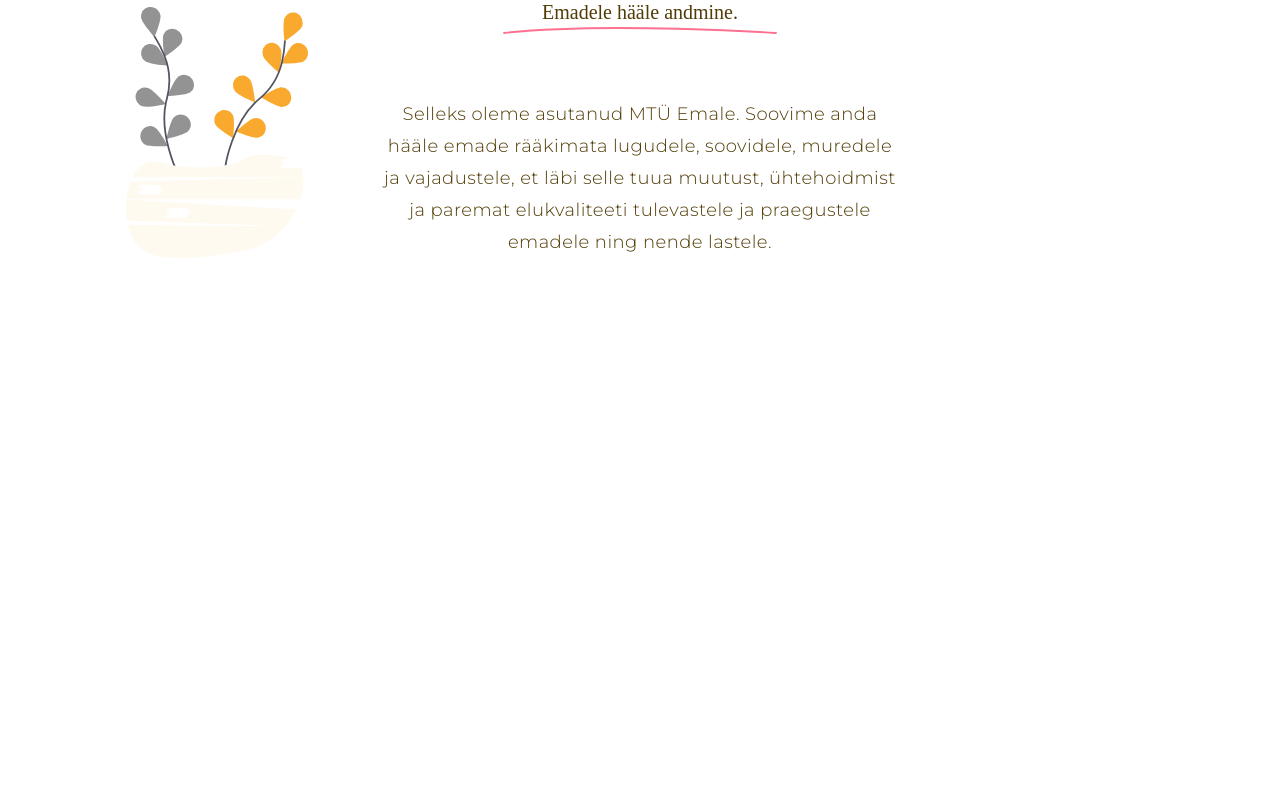
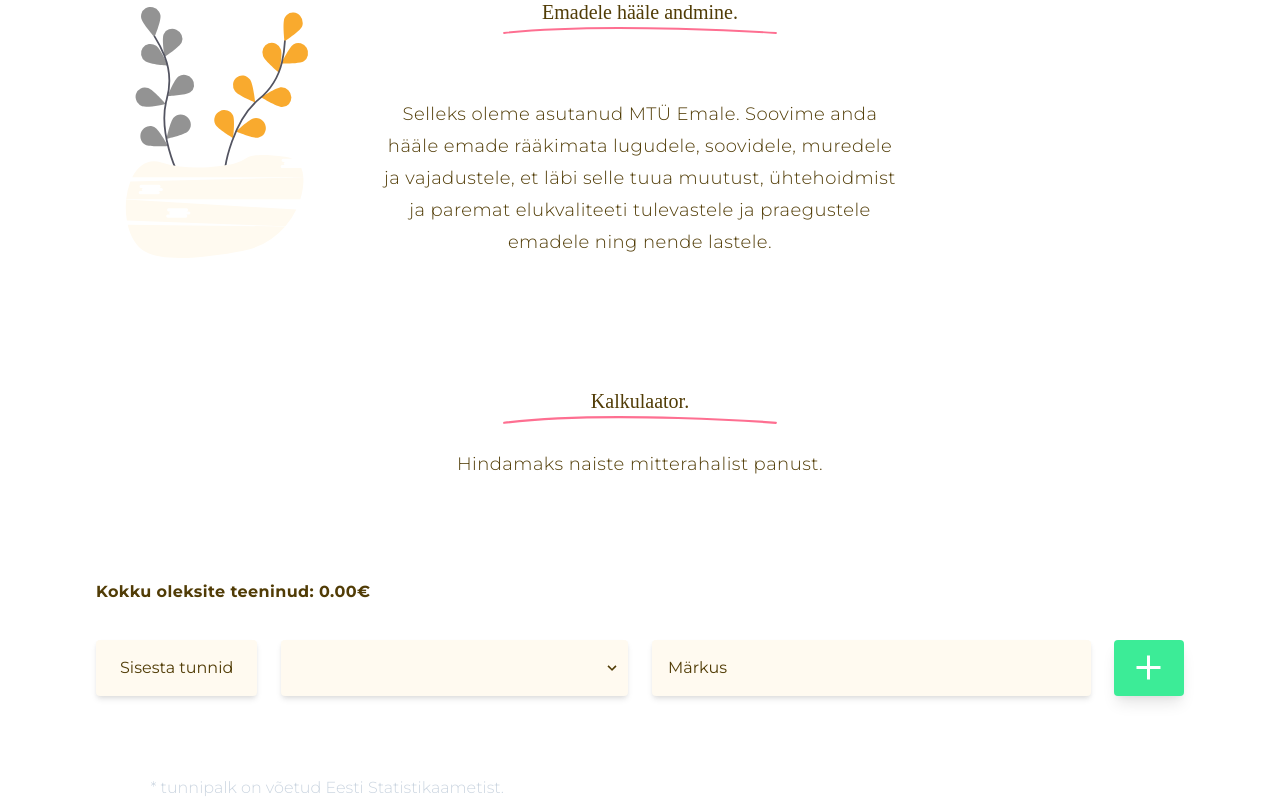
Before and after one commit to kuressaareametikool/emale, a Vue app: page / in a window 1280 px wide. Shown: the part 2438-3238 px from the top of the page. Before the commit the page ends 2728 px from the top, so only its background shows below. Built offline with nearby package versions, Linux system fonts and the light colour scheme; a web font is replaced by a local one.

Commit message:
calculator component

```diff
--- a/src/App.vue
+++ b/src/App.vue
@@ -5,6 +5,7 @@
     <Motivation />
     <Concern />
     <Solution />
+    <Calculator />
   </div>
 </template>
 
@@ -14,6 +15,7 @@
 import Motivation from "./components/Motivation.vue";
 import Concern from "./components/Concern.vue";
 import Solution from "./components/Solution.vue";
+import Calculator from "./components/Calculator.vue"
 
 export default {
   name: "App",
@@ -22,7 +24,8 @@
     Header,
     Motivation,
     Concern,
-    Solution
+    Solution,
+    Calculator
   }
 };
 </script>
--- /dev/null
+++ b/src/components/Calculator.vue
@@ -0,0 +1,189 @@
+<template >
+  <section id="calculator-section" class="mt-32 font-sans font-light text-brown">
+    <div class="mb-6">
+      <h1 class="font-serif text-center text-xl">Kalkulaator.</h1>
+      <img class="mx-auto" src="../assets/heading-line.svg" alt="Line under heading" />
+    </div>
+    <div class="lg:mb-24 sm:mb-8">
+      <p
+        class="tracking-wide text-center leading-8 sm:mx-auto sm:max-w-lg sm:text-lg"
+      >Hindamaks naiste mitterahalist panust.</p>
+    </div>
+    <div class="container">
+      <p
+        class="font-bold font-sans mb-8 tracking-wide leading-6 sm:text-left lg:text-left leading-8"
+      >Kokku oleksite teeninud: <span> {{total.toFixed(2)}}€ </span></p>
+
+      <div id="calc-container">
+        <form class="w-full">
+          <div class="flex flex-wrap -mx-3 mb-6">
+            <div class="lg:order-1 md:order-1 order-3 lg:w-2/12 md:w-5/12 w-9/12 px-3 mb-6 md:mb-0">
+              <input
+                class="appearance-none block w-full bg-yellow-light shadow-md text-gray-700 text-center rounded py-3 px-4 mb-3 leading-8 focus:outline-none placeholder-brown"
+                id="input-hours"
+                v-model="item.hours"
+                type="text"
+                placeholder="Sisesta tunnid"
+              />
+            </div>
+            <div class="lg:order-2 md:order-2 order-1 w-full lg:w-4/12 md:w-7/12 px-3 mb-6 md:mb-0">
+              <div class="relative">
+                <select
+                  class="block appearance-none w-full bg-yellow-light shadow-md text-brown py-3 px-4 pr-8 rounded focus:outline-none leading-8"
+                  id="input-occupation"
+                  v-model="item.occupation"
+                >
+                  <option v-for="(occupation, index) in occupations" :key="index" :value="occupation">{{occupation.name}}</option>
+                </select>
+                <div
+                  class="pointer-events-none absolute inset-y-0 right-0 flex items-center px-2 text-gray-700"
+                >
+                  <svg
+                    class="fill-current h-4 w-4"
+                    xmlns="http://www.w3.org/2000/svg"
+                    viewBox="0 0 20 20"
+                  >
+                    <path
+                      d="M9.293 12.95l.707.707L15.657 8l-1.414-1.414L10 10.828 5.757 6.586 4.343 8z"
+                    />
+                  </svg>
+                </div>
+              </div>
+            </div>
+            <div
+              class="lg:order-3 md:order-3 order-2 w-full lg:w-5/12 md:w-10/12 md:mt-8 mb-8 lg:mt-0 px-3"
+            >
+              <input
+                class="appearance-none block w-full bg-yellow-light shadow-md text-brown rounded py-3 px-4 leading-8 focus:outline-none placeholder-brown"
+                id="input-comments"
+                v-model="item.comment"
+                type="text"
+                placeholder="Märkus"
+              />
+            </div>
+            <div class="order-4 w-3/12 md:w-2/12 lg:w-1/12 px-3">
+              <button
+                id="input-btn"
+                @click.prevent="add(item)"
+                class="focus:outline-none float-right bg-green lg:mt-0 md:mt-8 rounded transform hover:-translate-y-1 hover:scale-110 shadow text-white flex justify-center items-center shadow-lg"
+              >
+                <svg
+                  class="stroke-current"
+                  width="27" height="27"
+                  stroke-width="3"
+                  xmlns="http://www.w3.org/2000/svg"
+                >
+                  <path class="a" d="M13.5 1.5v24M25.5 13.5h-24" />
+                </svg>
+              </button>
+            </div>
+          </div>
+        </form>
+        <div class="container">
+           <div class= "w-full flex items-center border-t border-gray h-16 " v-for="(item,index) in budget" :key="index">
+             <div class="md:w-1/12 w-2/12 text-center font-bold leading-10 overflow-hidden">{{item.hours}}h</div>
+             <div class="md:w-3/12 w-5/12 text-center font-normal leading-10 overflow-hidden">{{item.occupation.name}}</div>
+             <div class="md:w-5/12 w-0 invisible md:visible text-center leading-8 overflow-hidden">{{item.comment}}</div>
+             <div class="md:w-2/12 w-3/12 text-center font-bold leading-10 overflow-hidden">{{(item.hours*(item.occupation.rate*1.654321)).toFixed(2)}}€</div>
+             <div class="md:w-1/12 w-2/12  text-center transform hover:-translate-y-1 hover:scale-110 px-2">
+             <button id="delete-btn"
+              @click="remove(index)"
+              class="flex items-center justify-center text-white bg-red rounded h-10">
+               <svg class="fill-current" xmlns="http://www.w3.org/2000/svg"
+               width="17.154"
+               height="21.176">
+               <path class="a" d="M.497 8.13c.08.083 2.486 12.546 2.486 12.546h9.3L15.655 8.13z"/>
+               <path class="b" d="M3.219 10.758l1.681 8.1M7.993 10.878l.004 8.063M13.064 10.818l-2.18 7.98"/>
+               <path class="a" d="M16.016 6.772L1.222 2.098S4.29.293 9.11 1.934a13.907 13.907 0 016.906 4.838z"/></svg>
+             </button>
+             </div>
+           </div>
+           <div>
+             <p class="text-gray mt-12">* tunnipalk on võetud Eesti Statistikaametist.</p>
+           </div>
+        </div>
+      </div>
+    </div>
+  </section>
+</template>
+
+<script>
+
+export default {
+
+  computed:{
+    total(){
+     if(this.budget.length) {return this.budget.reduce((acc,item)=>{
+        return acc= acc + item.hours*(item.occupation.rate*1.654321)
+
+      },0)}
+      return 0
+    }
+  },
+  data(){
+    return{
+      budget: [],
+      occupations: [
+        {name:"Lapsehoidja", rate:2.96},
+        {name:"Ettelugeja", rate:4.33},
+        {name:"Kokk", rate:4.52},
+        {name:"Ettekandja", rate:4.62},
+        {name:"Koristaja", rate:2.67},
+        {name:"Nõudepesija", rate:2.69},
+        {name:"Med.õde", rate:5.32},
+        {name:"Hooldaja", rate:2.96},
+        {name:"Nõustaja/Psühholoog", rate:5.32},
+        {name:"Õpetaja", rate:5.84},
+        {name:"Huvijuht", rate:4.33},
+        {name:"Autojuht", rate:5.05},
+        {name:"Logistik", rate:7.43},
+        {name:"Ostleja", rate:3.50},
+        {name:"Riiete pesija", rate:4.90},
+        {name:"Õmbleja", rate:4.45},
+        {name:"Juuksur", rate:3.53},
+        {name:"Raamatupidaja", rate:5.03},
+        {name:"Ehitaja", rate:5.13},
+        {name:"Majahoidja", rate:2.67},
+        {name:"Sisekujundaja", rate:7.22},
+        {name:"IT-tugi", rate:4.47},
+      ],
+      item:{
+        occupation:null,
+        comment:null,
+        hours:null,
+      }
+      }
+  },
+  methods:{
+    add(item){
+      this.budget.push({
+        occupation: item.occupation,
+        comment: item.comment,
+        hours: item.hours
+      })
+    },
+    remove(index){
+      this.budget.splice(index,1)
+    }
+
+  }
+}
+</script>
+
+<style scoped>
+.container {
+  width: 90%;
+  max-width: 1088px;
+  margin: auto;
+  height: 100%;
+}
+
+#input-btn {
+  height: 56px;
+  width: 70px;
+}
+
+#delete-btn {
+  width: 50px;
+}
+</style>
--- a/tailwind.config.js
+++ b/tailwind.config.js
@@ -14,6 +14,7 @@
       red: "#FF5252",
       brown: "#513C06",
       white: "#FFFFFF",
+      gray: '#cbd5e0'
     },
     extend: {},
   },
```
